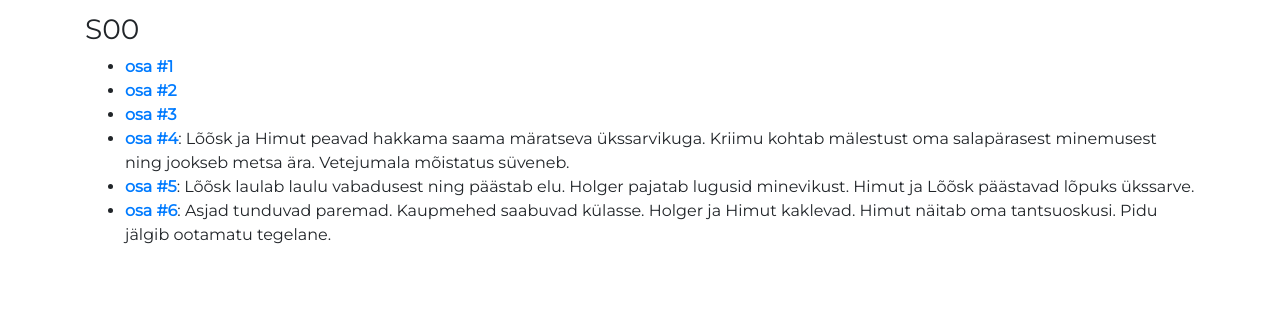
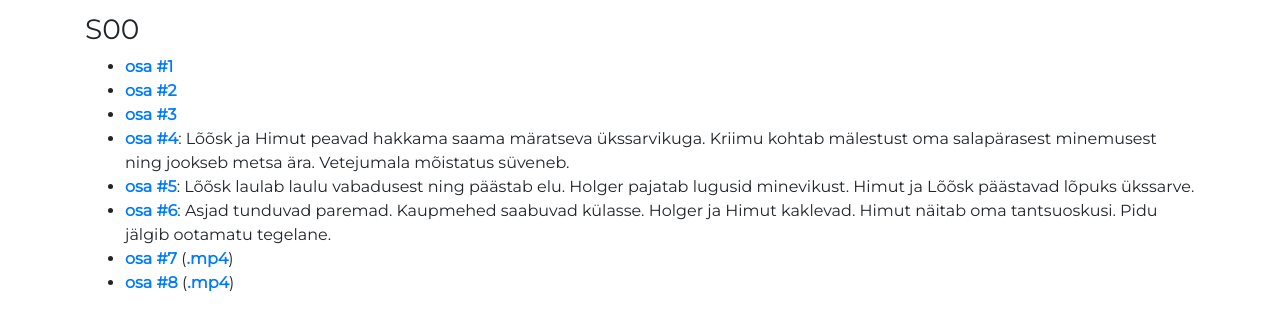
Before and after one commit to anroots/kelmid, a plain HTML site: page public/index.html in a window 1280 px wide. Shown: the part 175-506 px from the top of the page. Drawn offline with nearby package versions, Linux system fonts and the light colour scheme.

Commit message:
Add episodes 7 and 8

```diff
--- a/public/index.html
+++ b/public/index.html
@@ -28,7 +28,6 @@
 </p>
 	    <h3>S00</h3>
 
-
 		<ul>
 			<li> <a href="https://cdn-sqroot.s3.eu-central-1.amazonaws.com/kelmid/s00/kelmid-ja-kangelased-s00e01.mp3">osa #1</a></li>
 			<li> <a href="https://cdn-sqroot.s3.eu-central-1.amazonaws.com/kelmid/s00/kelmid-ja-kangelased-s00e02.mp3">osa #2</a></li>
@@ -36,6 +35,8 @@
 			<li> <a href="https://cdn-sqroot.s3.eu-central-1.amazonaws.com/kelmid/s00/kelmid-ja-kangelased-s00e04.mp3">osa #4</a>: Lõõsk ja Himut peavad hakkama saama märatseva ükssarvikuga. Kriimu kohtab mälestust oma salapärasest minemusest ning jookseb metsa ära. Vetejumala mõistatus süveneb.</li>
 			<li> <a href="https://cdn-sqroot.s3.eu-central-1.amazonaws.com/kelmid/s00/kelmid-ja-kangelased-s00e05.mp3">osa #5</a>: Lõõsk laulab laulu vabadusest ning päästab elu. Holger pajatab lugusid minevikust. Himut ja Lõõsk päästavad lõpuks ükssarve.</li>
 			<li> <a href="https://cdn-sqroot.s3.eu-central-1.amazonaws.com/kelmid/s00/kelmid-ja-kangelased-s00e06.mp3">osa #6</a>: Asjad tunduvad paremad. Kaupmehed saabuvad külasse. Holger ja Himut kaklevad. Himut näitab oma tantsuoskusi. Pidu jälgib ootamatu tegelane.</li>
+      <li> <a href="https://cdn-sqroot.s3.eu-central-1.amazonaws.com/kelmid/s00/kelmid-ja-kangelased-s00e07.mp3">osa #7</a> (<a href="https://cdn-sqroot.s3.eu-central-1.amazonaws.com/kelmid/s00/kelmid-ja-kangelased-s00e07.mp4">.mp4</a>)</li>
+      <li> <a href="https://cdn-sqroot.s3.eu-central-1.amazonaws.com/kelmid/s00/kelmid-ja-kangelased-s00e08.mp3">osa #8</a> (<a href="https://cdn-sqroot.s3.eu-central-1.amazonaws.com/kelmid/s00/kelmid-ja-kangelased-s00e08.mp4">.mp4</a>)</li>
 		</ul>
 
 	</div>
```
